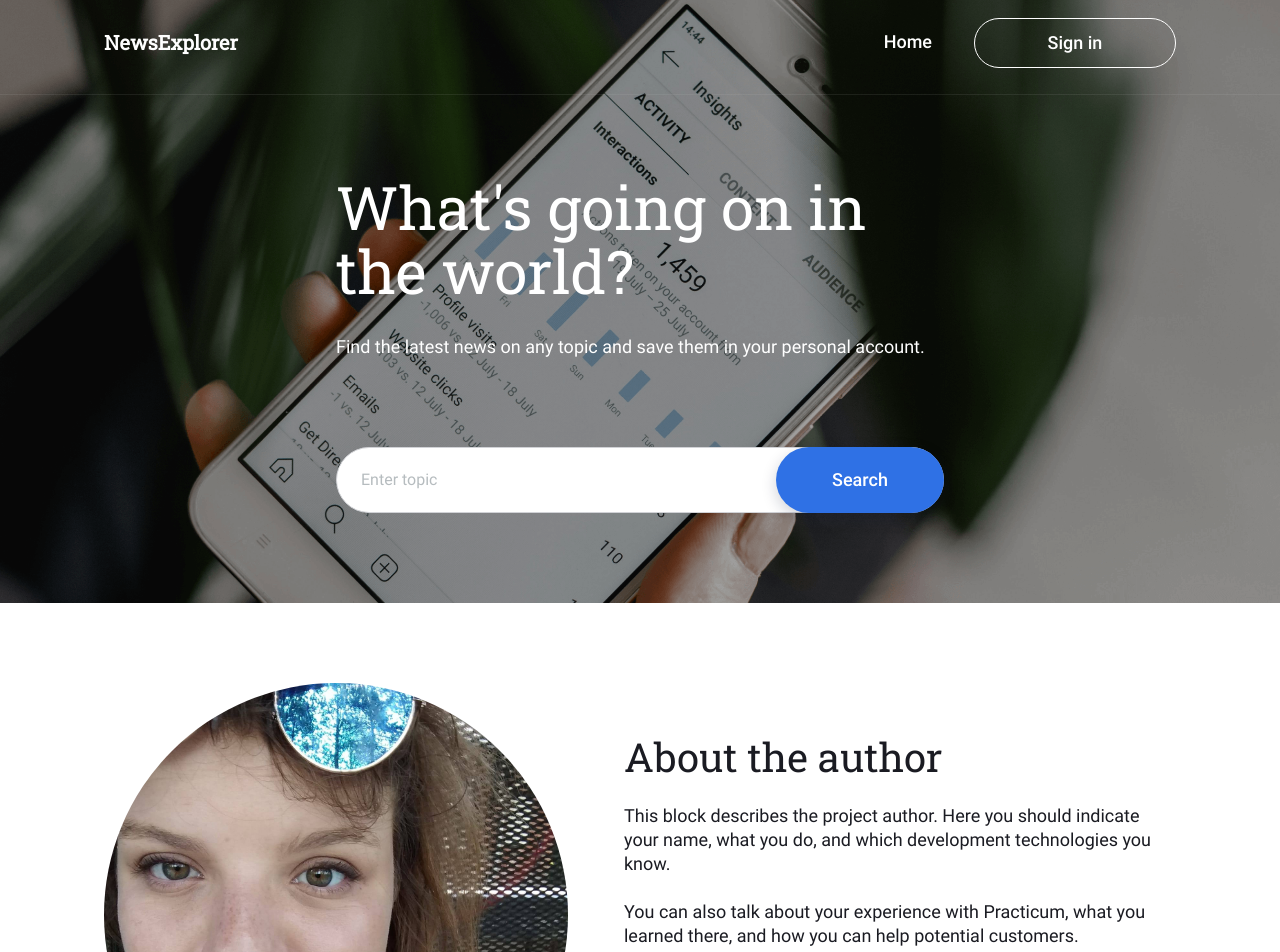
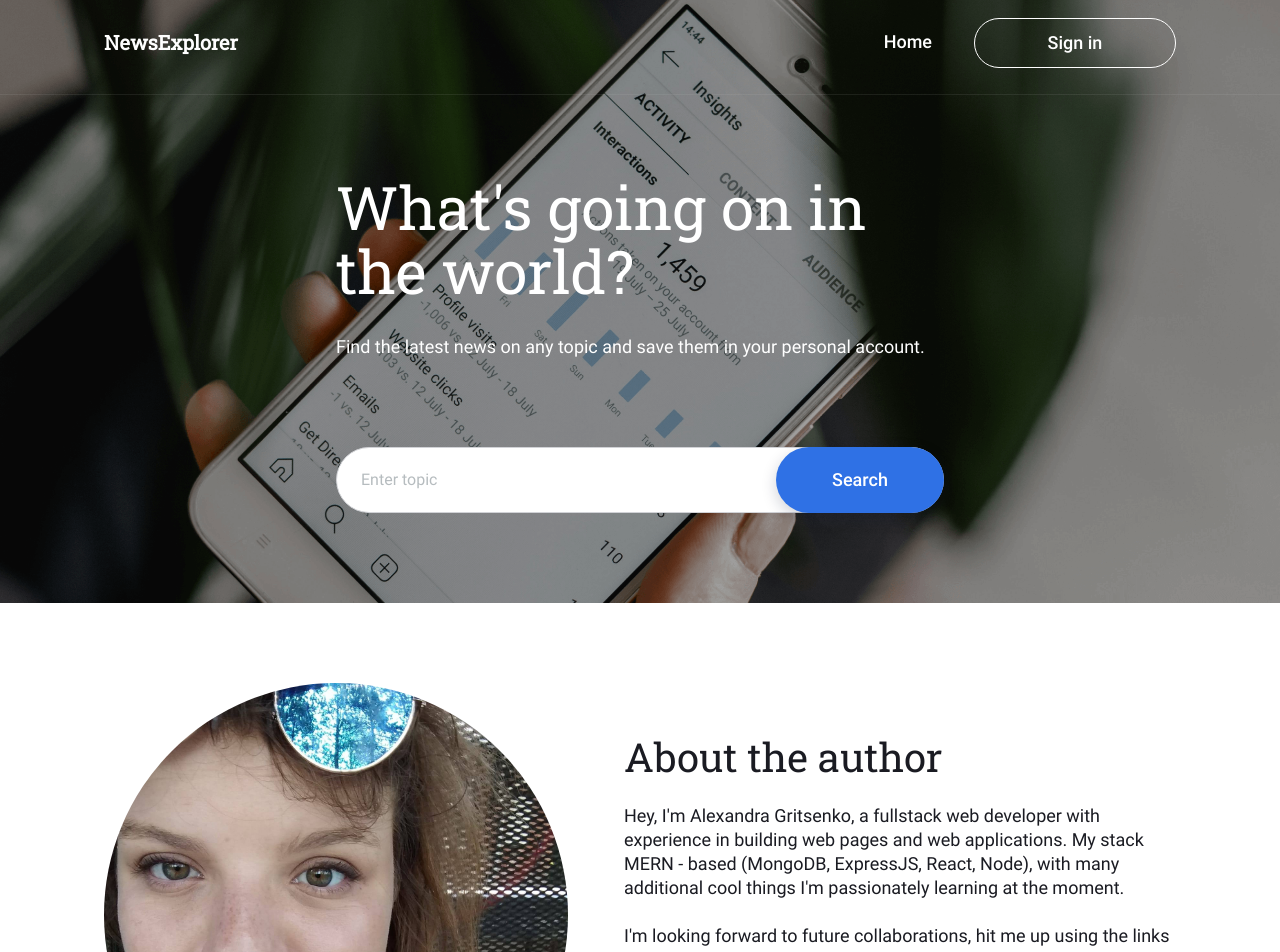
Before and after one commit to Sashikbear/news-explorer-frontend, a React (Create React App) app: page / in a window 1280 px wide. Shown: the top 952 px of the page. Built offline with nearby package versions, Linux system fonts and the light colour scheme; the HTML template or start-up script is replaced by a standard one.

Commit message:
Refactor

```diff
--- a/src/components/About/About.js
+++ b/src/components/About/About.js
@@ -9,12 +9,14 @@ function About({ props }) {
       <div className='about__text-wrapper'>
         <h2 className='about__title'>About the author</h2>
         <p className='about__text'>
-          This block describes the project author. Here you should indicate your
-          name, what you do, and which development technologies you know.
+          Hey, I'm Alexandra Gritsenko, a fullstack web developer with
+          experience in building web pages and web applications. My stack MERN -
+          based (MongoDB, ExpressJS, React, Node), with many additional cool
+          things I'm passionately learning at the moment.
         </p>
         <p className='about__text'>
-          You can also talk about your experience with Practicum, what you
-          learned there, and how you can help potential customers.
+          I'm looking forward to future collaborations, hit me up using the
+          links below.
         </p>
         <p className='about__text'></p>
       </div>
--- a/src/components/App/App.js
+++ b/src/components/App/App.js
@@ -20,8 +20,7 @@ import {
 } from '../../utils/MainApi';
 function App() {
   const [loggedIn, setLoggedIn] = useState(false);
-  const [currentUser, setCurrentUser] = useState({});
-  const [currentName, setCurrentName] = useState('');
+  const [currentUser, setCurrentUser] = useState('');
   const [isSignInPopupOpen, setSignInPopupOpen] = useState(false);
   const [isSignUpPopupOpen, setSignUpPopupOpen] = useState(false);
   const [isConfirmPopupOpen, setConfirmPopupOpen] = useState(false);
@@ -57,7 +56,8 @@ function App() {
       checkToken(token)
         .then((res) => {
           console.log('Username set, ', res.name);
-          setCurrentName(res.name);
+          setCurrentUser(res.name);
+          console.log(currentUser);
           setLoggedIn(true);
         })
         .catch((err) => console.log(`Error: ${err}`));
@@ -67,13 +67,15 @@ function App() {
   useEffect(() => {
     loggedIn &&
       getUserData()
-        .then((res) => setCurrentUser(res))
+        .then((res) => setCurrentUser(res.name))
         .catch((err) => console.log(`Error: ${err}`));
   }, [loggedIn]);
 
   function handleSearchSubmit(search) {
     setIsSearching(true);
-    newsProxyApi.getNews(search).then((cards) => {
+    newsProxyApi
+      .getNews(search)
+      .then((cards) => {
         if (!cards.articles || cards.articles.length === 0) {
           setIsNotFound(true);
           setIsSearched(false);
@@ -83,12 +85,12 @@ function App() {
           localStorage.setItem('searchResults', JSON.stringify(cards.articles));
           setKeyword(search);
           localStorage.setItem('keyword', search);
-        console.log(keyword);
           setIsSearched(true);
           setIsSearching(false);
           setIsNotFound(false);
         }
-    });
+      })
+      .catch((err) => console.log(`Error: ${err}`));
   }
 
   const getArticles = useCallback(() => {
@@ -185,7 +187,7 @@ function App() {
   function handleSignOutSubmit() {
     localStorage.removeItem('jwt');
     setLoggedIn(false);
-    setCurrentUser({});
+    setCurrentUser('');
     navigate('/', { replace: true });
   }
   useEffect(() => {
@@ -221,7 +223,6 @@ function App() {
                 onSignInClick={handleSignInClick}
                 onClose={closeAllPopups}
                 onSignOut={handleSignOutSubmit}
-                currentName={currentName}
                 onSave={handleSaveArticle}
                 savedArticles={savedArticles}
                 isSearched={isSearched}
@@ -240,7 +241,6 @@ function App() {
                 <SavedNews
                   loggedIn={loggedIn}
                   onSignOut={handleSignOutSubmit}
-                  currentName={currentName}
                   savedArticles={savedArticles}
                   onDelete={handleDeleteArticle}
                   onSave={handleSaveArticle}
--- a/src/components/Main/Main.js
+++ b/src/components/Main/Main.js
@@ -12,7 +12,6 @@ function Main({
   onSignUpClick,
   onSignOut,
   loggedIn,
-  currentName,
   savedArticles,
   onSave,
   isSearching,
@@ -33,7 +32,6 @@ function Main({
           onSignUpClick={onSignUpClick}
           onSignOut={onSignOut}
           loggedIn={loggedIn}
-          currentName={currentName}
         />
         <section className='main'>
           <Header />
--- a/src/components/Navigation/Navigation.js
+++ b/src/components/Navigation/Navigation.js
@@ -1,15 +1,18 @@
 import './Navigation.css';
 import { Link } from 'react-router-dom';
-import { useState } from 'react';
-
+import { useState, useContext } from 'react';
+import { CurrentUserContext } from '../../contexts/CurrentUserContext';
 function Navigation({
   islocationMain,
   onSignInClick,
   onSignOut,
-  currentName,
+
   loggedIn,
 }) {
+  const currentUser = useContext(CurrentUserContext);
+
   const [isHamburgerMenuClicked, setIsHamburgerMenuClicked] = useState(false);
+
   function handleHamburgerMenuClick() {
     if (isHamburgerMenuClicked) {
       setIsHamburgerMenuClicked(false);
@@ -127,7 +130,7 @@ function Navigation({
                         : 'navbar__button_color_black'
                     }`}
                   >
-                    <span>{currentName || 'Alex'}</span>
+                    <span>{currentUser || 'Alex'}</span>
                     <div
                       onClick={onSignOut}
                       className={`navbar__icon ${
@@ -235,7 +238,7 @@ function Navigation({
                         : 'navbar__button_color_black'
                     }`}
                   >
-                    <span>{currentName || 'Alex'}</span>
+                    <span>{currentUser || 'Alex'}</span>
                     <div
                       onClick={onSignOut}
                       className={`navbar__icon ${
--- a/src/components/SavedNews/SavedNews.js
+++ b/src/components/SavedNews/SavedNews.js
@@ -9,7 +9,6 @@ function SavedNews({
   savedArticles,
   onDelete,
   loggedIn,
-  currentName,
   onSave,
   onSignInClick,
 }) {
@@ -21,13 +20,9 @@ function SavedNews({
         islocationMain={isLocationMain}
         onSignOut={onSignOut}
         loggedIn={loggedIn}
-        currentName={currentName}
       />
       <section className='saved-news'>
-        <SavedNewsHeader
-          savedArticles={savedArticles}
-          currentName={currentName}
-        />
+        <SavedNewsHeader savedArticles={savedArticles} />
       </section>
       <section className='saved-news__articles'>
         <ul className='saved-news__grid'>
--- a/src/components/SavedNewsHeader/SavedNewsHeader.js
+++ b/src/components/SavedNewsHeader/SavedNewsHeader.js
@@ -1,6 +1,7 @@
 import './SavedNewsHeader.css';
-
-const SavedNewsHeader = ({ savedArticles, currentName }) => {
+import { useContext } from 'react';
+import { CurrentUserContext } from '../../contexts/CurrentUserContext';
+const SavedNewsHeader = ({ savedArticles }) => {
   const keywordArray = savedArticles.map((article) => article.keyword);
   let modeMap = {};
 
@@ -15,12 +16,12 @@ const SavedNewsHeader = ({ savedArticles, currentName }) => {
   const sortedElements = sortedArray.map((el) => `${el[0]}`);
   const commaSeparatedElements = sortedElements.join(',');
   const twoWords = sortedElements.slice(0, 2).join(', ');
-
+  const currentUser = useContext(CurrentUserContext);
   return (
     <header className='saved-news__header'>
       <h1 className='saved-news__articles-header'>Saved articles</h1>
       <h2 className='saved-news__message'>
-        {currentName}, you have {savedArticles.length} saved articles
+        {currentUser}, you have {savedArticles.length} saved articles
       </h2>
       <div className='saved-news__keywords-wrapper'>
         <p className='saved-news__keywords'>
--- a/src/components/SearchForm/SearchForm.js
+++ b/src/components/SearchForm/SearchForm.js
@@ -30,9 +30,7 @@ function SearchForm({ onSearchSubmit }) {
           onChange={handleChange}
           value={values.search}
         ></input>
-        <button className='search-form__button' onClick={handleSubmit}>
-          Search
-        </button>
+        <button className='search-form__button'>Search</button>
       </div>
       <span
         className={`search-form__error ${
--- a/src/components/SignUpPopup/SignUpPopup.js
+++ b/src/components/SignUpPopup/SignUpPopup.js
@@ -99,7 +99,6 @@ function SignUpPopup({
         className={`popup__button ${
           isButtonEnabled && 'popup__button_enabled'
         }`}
-        onClick={handleSubmit}
       >
         {submitButton}
       </button>
```
Also changed, not shown: 1 other file (tests, documents, lock files or other folders). Lines whose indentation alone changed are shown as unchanged.
